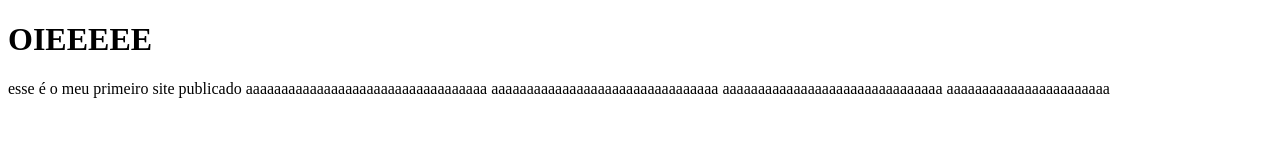
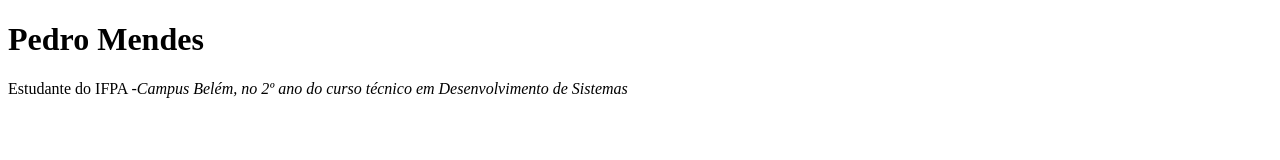
Before and after one commit to PedroMends30/PedroMends30.github.io, a plain HTML site: page index.html in a window 1280 px wide. Drawn offline with Linux system fonts and the light colour scheme.

Commit message:
Update index.html

```diff
--- a/index.html
+++ b/index.html
@@ -6,11 +6,7 @@
 	<title>Site do Pedrin</title>
 </head>
 <body>
-<h1>OIEEEEE</h1>
-<p>esse é o meu primeiro site publicado
-aaaaaaaaaaaaaaaaaaaaaaaaaaaaaaaaaa
-aaaaaaaaaaaaaaaaaaaaaaaaaaaaaaaa
-aaaaaaaaaaaaaaaaaaaaaaaaaaaaaaa
-aaaaaaaaaaaaaaaaaaaaaaa</p>
+<h1>Pedro Mendes</h1>
+<p>Estudante do IFPA -<em>Campus<em/> Belém, no 2º ano do curso técnico em Desenvolvimento de Sistemas</p>
 </body>
 </html>
```
